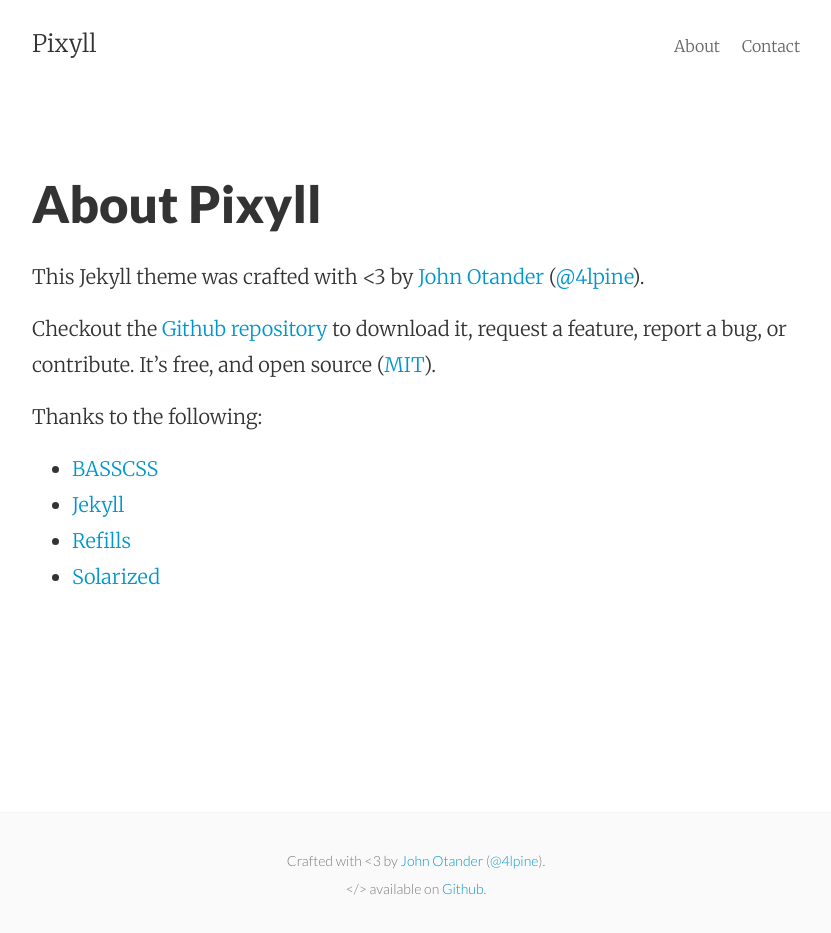
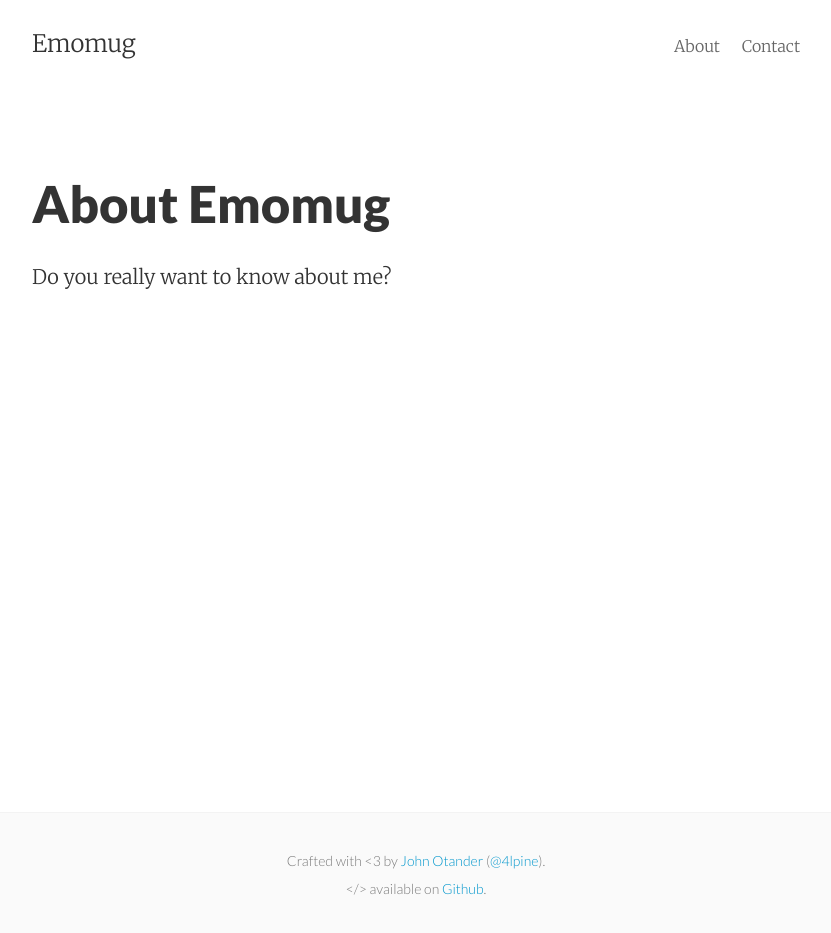
Before and after one commit to emomug/emomug.github.io, a Jekyll site: the page built from about.md, in a window 1280 px wide. Shown: the whole page, without its empty margins (224-1055 px from the left). Built offline with Jekyll 4.4.1, drawn with Linux system fonts in a browser that asks for light colours.

```diff
--- a/CNAME
+++ /dev/null
@@ -1 +0,0 @@
-pixyll.com
--- a/_config.yml
+++ b/_config.yml
@@ -1,10 +1,10 @@
 # Site settings
-title:       Pixyll
-email:       your_email@example.com
-author:      John Otander
-description: "A simple, beautiful theme for Jekyll that emphasizes content rather than aesthetic fluff."
+title:       Emomug
+email:       emomug@gmail.com
+author:      Emo Mug
+description: "A site for ranting on,"
 baseurl:     ""
-url:         "http://pixyll.com"
+url:         "http://emomug.github.io"
 
 # Google analytics
 google_analytics:
@@ -13,6 +13,7 @@ google_analytics:
 animated:           false
 show_related_posts: false
 show_post_footers:  false
+minutes_read: false
 
 # Social icons
 show_social_icons: false
--- a/_layouts/post.html
+++ b/_layouts/post.html
@@ -13,7 +13,9 @@ layout: default
   {% if page.update_date %}
     <span class="post-meta">Updated: {{ page.update_date | date: "%b %-d, %Y" }}</span><br>
   {% endif %}
-  <span class="post-meta small">{{ minutes }} minute read</span>
+  {% if site.minutes_read %}
+  <span class="post-meta small">{{ minutes | round }} minute read</span>
+  {% endif %}
 </div>
 
 <article class="post-content">
--- a/about.md
+++ b/about.md
@@ -1,19 +1,7 @@
 ---
 layout: page
-title: About Pixyll
+title: About Emomug
 permalink: /about/
 ---
 
-This Jekyll theme was crafted with <3 by [John Otander](http://johnotander.com)
-([@4lpine](https://twitter.com/4lpine)).
-
-Checkout the [Github repository](https://github.com/johnotander/pixyll) to download it,
-request a feature, report a bug, or contribute. It's free, and open source
-([MIT](http://opensource.org/licenses/MIT)).
-
-Thanks to the following:
-
-* [BASSCSS](http://basscss.com)
-* [Jekyll](http://jekyllrb.com)
-* [Refills](http://refills.bourbon.io/)
-* [Solarized](http://ethanschoonover.com/solarized)
+Do you really want to know about me?
```
Also changed, not shown: _posts/2014-12-09-life-is-complex-right-now.markdown (renamed from _posts/2014-12-09-welcome-to-pixyll.markdown, +6 -4 lines).
